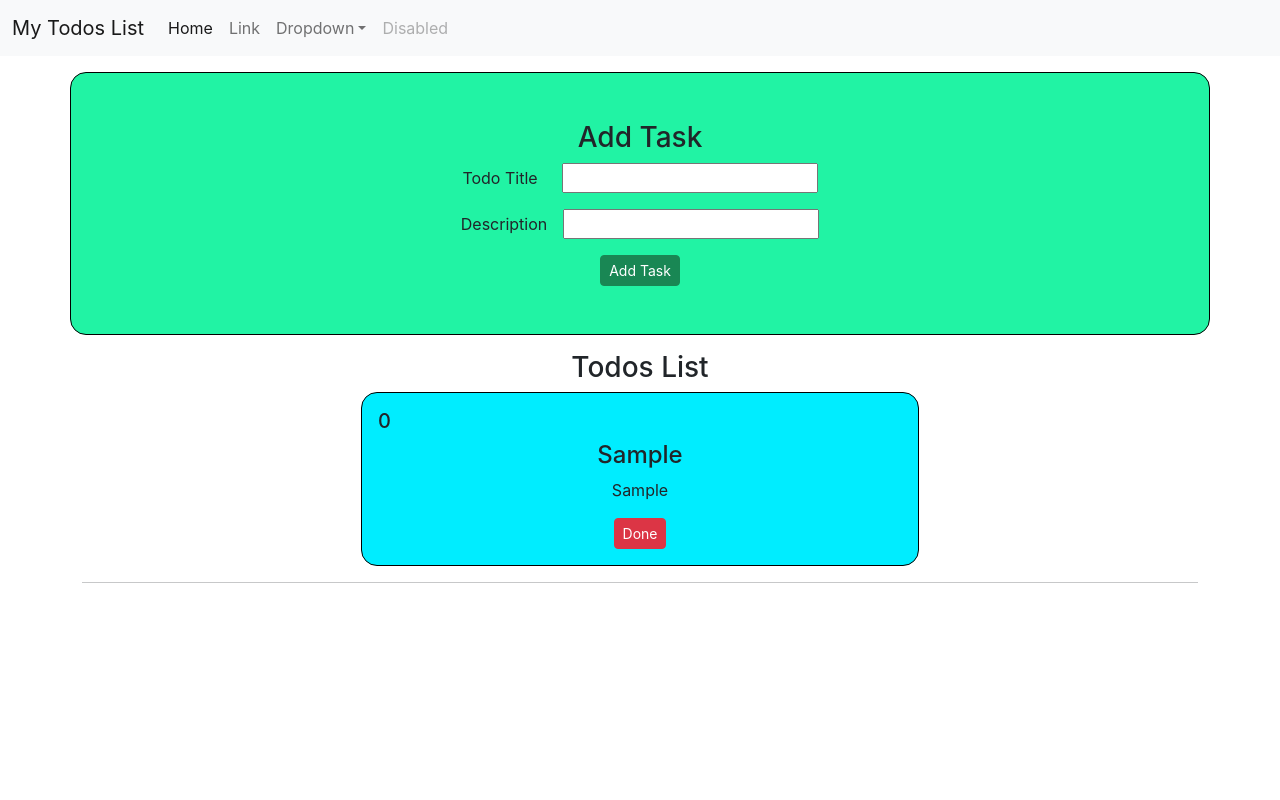
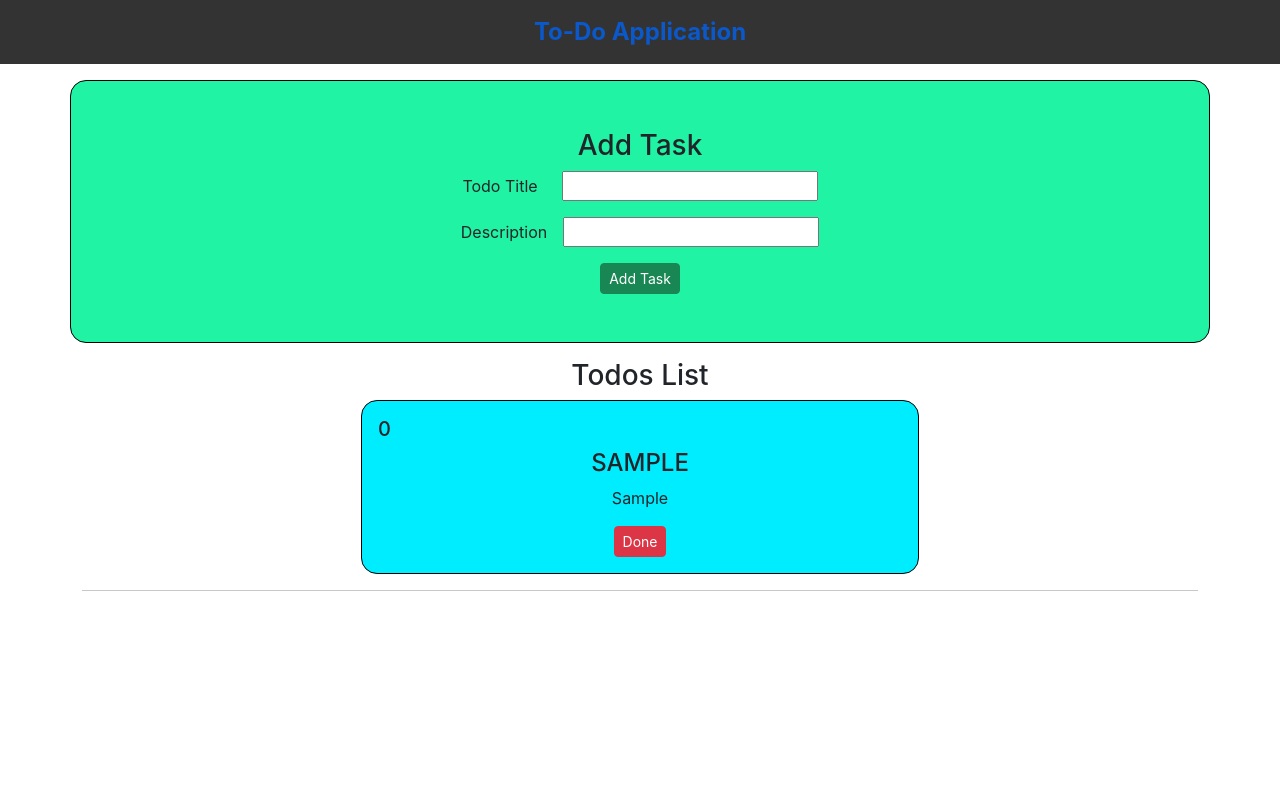
Before and after one commit to anuragK-24/TodoList, a React (Create React App) app: page / in a window 1280 px wide. Both pictures are taken after typing "Sample", "Sample" into the empty fields and a click on the button "Add Task". Shown: the top 800 px of the page. Built offline with nearby package versions, Linux system fonts and the light colour scheme.

Commit message:
Added Header Component

```diff
--- /dev/null
+++ b/src/MyComponents/Header.css
@@ -0,0 +1,25 @@
+ul {
+    list-style-type: none;
+    margin: 0;
+    padding: 0;
+    overflow: hidden;
+    background-color: #333;
+  }
+
+
+  li a {
+    display: block;
+    color: white;
+    text-align: center;
+    padding: 14px 16px;
+    text-decoration: none;
+  }
+
+  li a:hover:not(.active) {
+    background-color: #111;
+  }
+
+  .active {
+    font-weight: 700;
+    font-size: 1.5em;
+  }
--- a/src/MyComponents/Header.js
+++ b/src/MyComponents/Header.js
@@ -1,43 +1,12 @@
 import React from 'react'
 import PropTypes from 'prop-types'
+import "./Header.css"
+
 export default function Header(props) {
   return (
-    <nav className="navbar navbar-expand-lg bg-light">
-  <div className="container-fluid">
-    <a className="navbar-brand" href="#">{props.title }</a>
-    <button className="navbar-toggler" type="button" data-bs-toggle="collapse" data-bs-target="#navbarSupportedContent" aria-controls="navbarSupportedContent" aria-expanded="false" aria-label="Toggle navigation">
-      <span className="navbar-toggler-icon"></span>
-    </button>
-    <div className="collapse navbar-collapse" id="navbarSupportedContent">
-      <ul className="navbar-nav me-auto mb-2 mb-lg-0">
-        <li className="nav-item">
-          <a className="nav-link active" aria-current="page" href="#">Home</a>
-        </li>
-        <li className="nav-item">
-          <a className="nav-link" href="#">Link</a>
-        </li>
-        <li className="nav-item dropdown">
-          <a className="nav-link dropdown-toggle" href="#" id="navbarDropdown" role="button" data-bs-toggle="dropdown" aria-expanded="false">
-            Dropdown
-          </a>
-          <ul className="dropdown-menu" aria-labelledby="navbarDropdown">
-            <li><a className="dropdown-item" href="#">Action</a></li>
-            <li><a className="dropdown-item" href="#">Another action</a></li>
-            <li><hr className="dropdown-divider"/></li>
-            <li><a className="dropdown-item" href="#">Something else here</a></li>
-          </ul>
-        </li>
-        <li className="nav-item">
-          <a className="nav-link disabled">Disabled</a>
-        </li>
-      </ul>
-      {props.searchBar ? <form className="d-flex" role="search">
-        <input className="form-control me-2" type="search" placeholder="Search" aria-label="Search"/>
-        <button className="btn btn-outline-success" type="submit">Search</button>
-      </form> : ""}
-    </div>
-  </div>
-</nav>
+  <ul>
+    <li><a className="active" href="#home">To-Do Application</a></li>
+  </ul>
   )
 }
 Header.defaultProps= {
--- a/src/MyComponents/TodoItem.js
+++ b/src/MyComponents/TodoItem.js
@@ -4,10 +4,8 @@ export const TodoItem = ({todo, onDelete}) => {
   return (
     <center>
       <div  style={{border:"1px solid black", borderRadius:"1em",alignItems:"center", backgroundColor:"#00edff",width:"50%" , padding:"1em",textAlign:"center"}}>
-        {console.log(todo," This is obj")}
-
           <h5 style={{textAlign:"initial", block:"none"}}>{todo.sno}</h5>
-          <h4 style={{textAlign:"center"}}>{todo.title}</h4>
+          <h4 style={{textAlign:"center"}}>{todo.title.toUpperCase()}</h4>
           <p>{todo.desc}</p>
           <button className="btn btn-sm btn-danger" onClick={() => {onDelete(todo)}}
             >Done</button>
```
